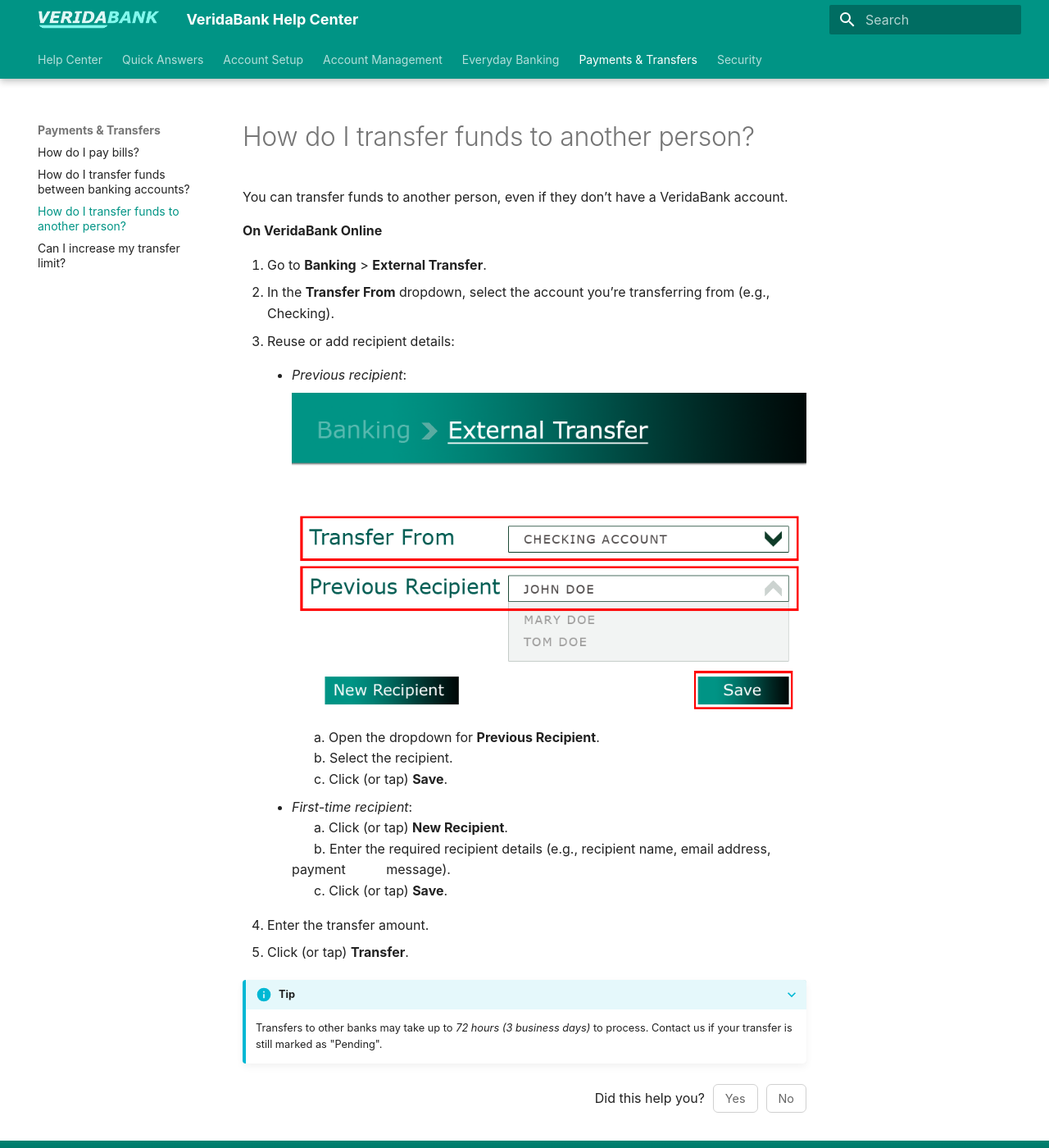
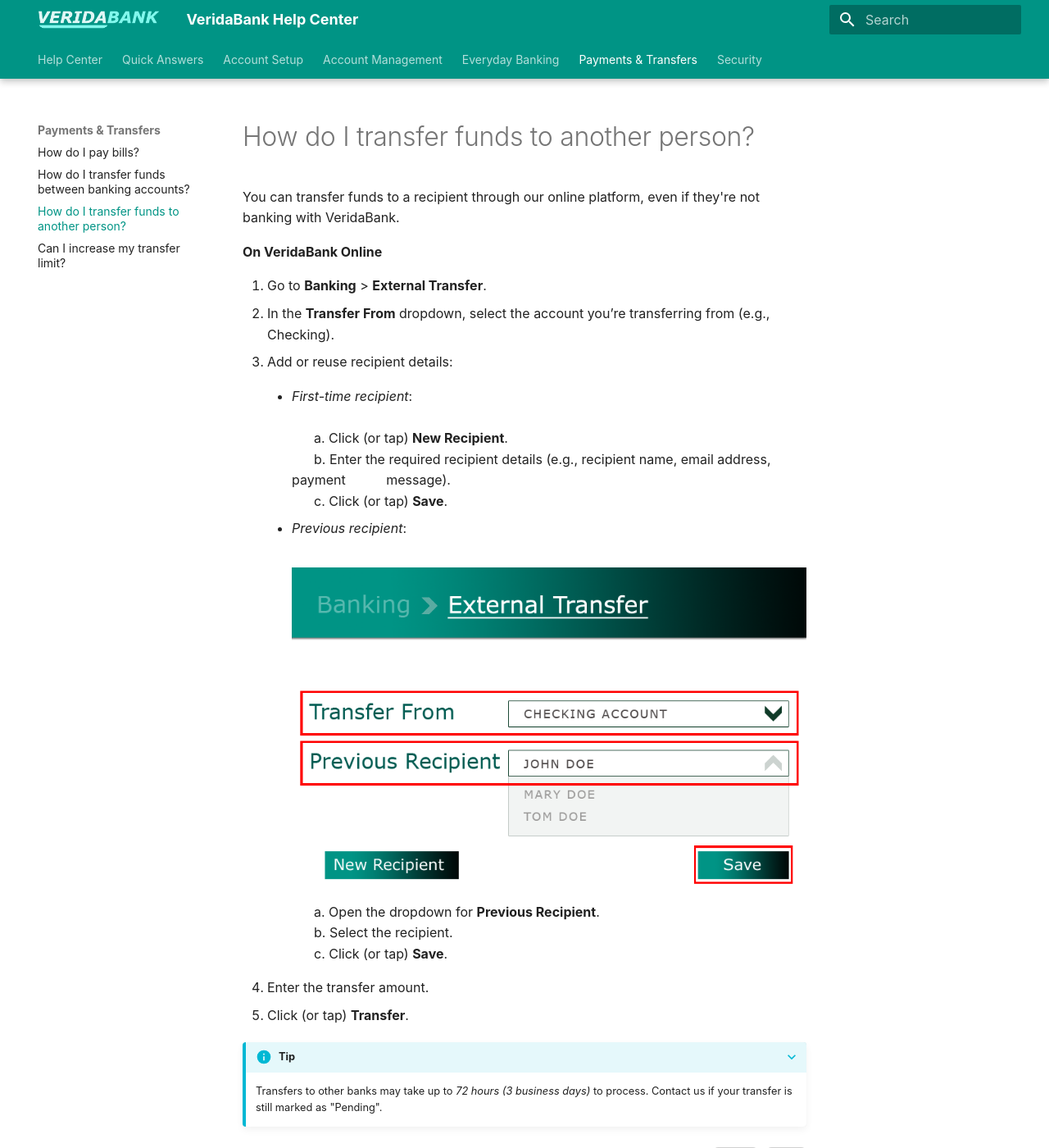
Before and after one commit to mlbms19/VeridaBank, an MkDocs documentation site: the page built from docs/Payments & Transfers/Transfer Funds to Another Person.md, in a window 1280 px wide and 1400 px high. Shown: the whole window at 82% size. Built offline with MkDocs 1.6.1 and Material for MkDocs 9.7.7, drawn with Linux system fonts in a browser that asks for light colours; some web fonts are replaced.

Commit message:
Update 'Transfer Funds to Another Person' article

```diff
--- a/docs/Payments & Transfers/Transfer Funds to Another Person.md
+++ b/docs/Payments & Transfers/Transfer Funds to Another Person.md
@@ -1,23 +1,23 @@
 # How do I transfer funds to another person?
 
-You can transfer funds to another person, even if they don’t have a VeridaBank account.
+You can transfer funds to a recipient through our online platform, even if they're not banking with VeridaBank.
 
 **On VeridaBank Online**
 
 1.	Go to **Banking** > **External Transfer**.
 2.	In the **Transfer From** dropdown, select the account you’re transferring from (e.g., Checking).
-3.	Reuse or add recipient details:
+3.	Add or reuse recipient details:
 
-    - *Previous recipient*:<br>
+    - *First-time recipient*:<br>
+            &nbsp;&nbsp;&nbsp;&nbsp;&nbsp;&nbsp;a. Click (or tap) **New Recipient**.<br>
+            &nbsp;&nbsp;&nbsp;&nbsp;&nbsp;&nbsp;b. Enter the required recipient details (e.g., recipient name, email address, payment &nbsp;&nbsp;&nbsp;&nbsp;&nbsp;&nbsp;&nbsp;&nbsp;&nbsp;&nbsp;message).<br>
+            &nbsp;&nbsp;&nbsp;&nbsp;&nbsp;&nbsp;c. Click (or tap) **Save**.
+
+    - *Previous recipient*:<br><br>
 
         ![](External Transfer.png)
              &nbsp;&nbsp;&nbsp;&nbsp;&nbsp;&nbsp;a. Open the dropdown for **Previous Recipient**.<br>
             &nbsp;&nbsp;&nbsp;&nbsp;&nbsp;&nbsp;b. Select the recipient.<br>
-            &nbsp;&nbsp;&nbsp;&nbsp;&nbsp;&nbsp;c. Click (or tap) **Save**.
-
-    - *First-time recipient*:
-            &nbsp;&nbsp;&nbsp;&nbsp;&nbsp;&nbsp;a. Click (or tap) **New Recipient**.<br>
-            &nbsp;&nbsp;&nbsp;&nbsp;&nbsp;&nbsp;b. Enter the required recipient details (e.g., recipient name, email address, payment &nbsp;&nbsp;&nbsp;&nbsp;&nbsp;&nbsp;&nbsp;&nbsp;&nbsp;&nbsp;message).<br>
             &nbsp;&nbsp;&nbsp;&nbsp;&nbsp;&nbsp;c. Click (or tap) **Save**.
 
 4. Enter the transfer amount.
```
